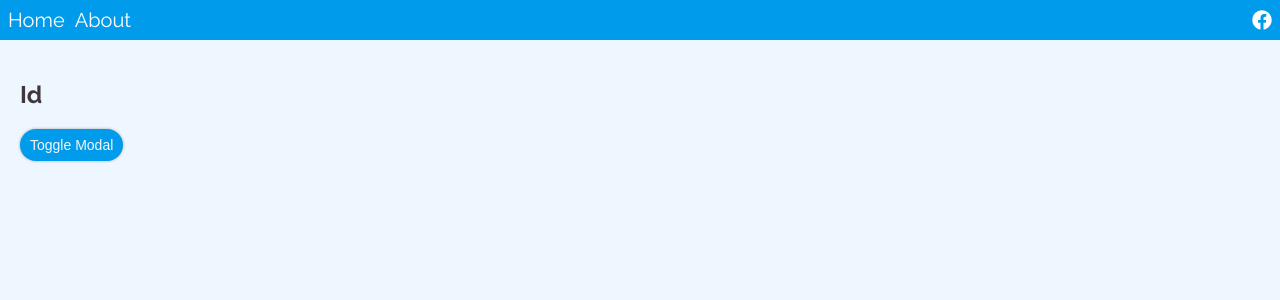
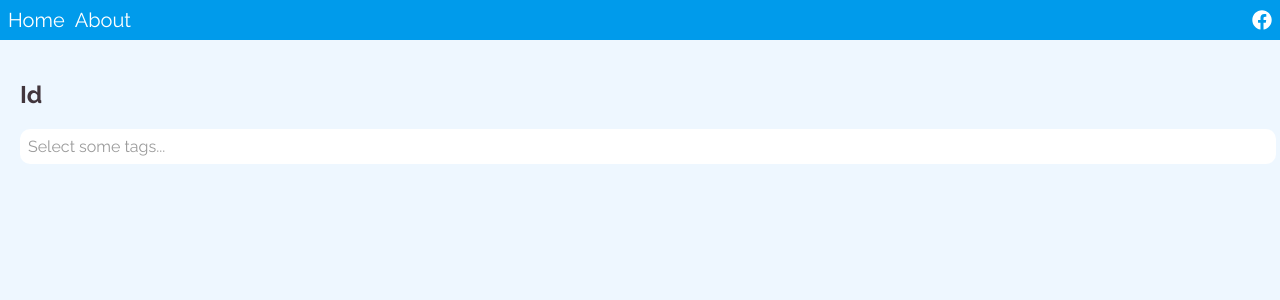
Before and after one commit to whytekiwi/savey_frontend, a React (Create React App) app: page / in a window 1280 px wide. Shown: the top 300 px of the page. Built offline with nearby package versions, Linux system fonts and the light colour scheme.

Commit message:
tag selector working

```diff
--- a/src/assets/sass/colors.sass
+++ b/src/assets/sass/colors.sass
@@ -22,6 +22,7 @@ $text-light: #f5f7f6
 $test-light-disabled: #D2DBD6
 $text-light: #f5f7f6
 $text-dark: #42363d
+$text-disabled: #9b9b9b
 
 $white: #fff
 $black: #000
--- a/src/components/common/button/button.sass
+++ b/src/components/common/button/button.sass
@@ -21,7 +21,7 @@ button
   border: none
   padding: sizes.$padding-comfortable sizes.$padding-social-distance
   font-size: sizes.$font-small
-  border-radius: 50vh
+  border-radius: 0.7rem / 50%
   &.primary
     @include coloring(colors.$primary, colors.$primary-dark, colors.$primary-light)
   &.success
--- /dev/null
+++ b/src/components/common/tagSelector/tag.ts
@@ -0,0 +1,15 @@
+export enum Tag {
+  Funny = "Funny",
+  Happy = "Happy",
+  Memory = "Memory",
+  Story = "Story",
+  Heartfelt = "Heartfelt",
+  Song = "Song",
+}
+
+export class TagUtil {
+  /**
+   * A list of all colors
+   */
+  static allTags: string[] = Object.values(Tag);
+}
--- /dev/null
+++ b/src/components/common/tagSelector/tagSelector.sass
@@ -0,0 +1,48 @@
+@use "../../../assets/sass/colors"
+@use "../../../assets/sass/sizes"
+@use "../../../assets/sass/shadows"
+@import "../../../assets/sass/main"
+
+.tag-selector
+  width: 100%
+  position: relative
+  display: inline-block
+  background-color: colors.$white
+  padding: sizes.$padding-comfortable
+  border-radius: sizes.$radius-dad-bod
+  > .selected-tags
+    display: flex
+    flex-direction: row
+    gap: sizes.$padding-comfortable
+    > span:not(.placeholder)
+      padding: sizes.$padding-hug sizes.$padding-comfortable
+      background: colors.$primary
+      color: colors.$text-light
+      border-radius: 0.7rem / 50%
+    > .placeholder
+      color: colors.$text-disabled
+
+
+  &.expanded
+    border-radius: sizes.$radius-dad-bod sizes.$radius-dad-bod 0 0
+  .dropdown-content
+    @include shadows.shadow(20)
+    user-select: none
+    transform-origin: 50% 0
+    display: flex
+    flex-direction: column
+    width: calc(100%)
+    background-color: colors.$white
+    left: 0
+    top: 100%
+    position: absolute
+    border-radius: 0 0 sizes.$radius-dad-bod sizes.$radius-dad-bod
+    > .selected
+      background-color: colors.$success-light
+    > div
+      padding: sizes.$padding-comfortable
+      &:hover
+        background-color: colors.$primary-light
+        cursor: pointer
+      &:last-child
+        border-radius: 0 0 sizes.$radius-dad-bod sizes.$radius-dad-bod
--- /dev/null
+++ b/src/components/common/tagSelector/tagSelector.tsx
@@ -0,0 +1,56 @@
+import classNames from "classnames";
+import React, { useState } from "react";
+import { TagUtil } from "./tag";
+import "./tagSelector.sass";
+
+export interface ITagSelectorProps {
+  selectedTags: string[];
+  onTagToggled: (tag: string) => void;
+}
+
+const ColorPicker: React.FC<ITagSelectorProps> = ({
+  selectedTags,
+  onTagToggled,
+}) => {
+  const [isExpanded, setIsExpanded] = useState(false);
+
+  const formatSelectedTag = (tag: string): JSX.Element => {
+    return (
+      <span className="display-tag" key={tag}>
+        {tag}
+      </span>
+    );
+  };
+
+  return (
+    <div
+      className={classNames("tag-selector", {
+        expanded: isExpanded,
+      })}
+      onClick={() => setIsExpanded(!isExpanded)}
+    >
+      <div className="selected-tags">
+        {selectedTags.length > 0 ? selectedTags.map((tag) => formatSelectedTag(tag)) : <span className="placeholder">Select some tags...</span>}
+      </div>
+      {isExpanded && (
+        <div className="dropdown-content">
+          {TagUtil.allTags.map((tag) => (
+            <div
+              className={classNames("color-value", {
+                selected: selectedTags.includes(tag),
+              })}
+              key={tag}
+              onClick={() => {
+                onTagToggled(tag);
+              }}
+            >
+              {tag}
+            </div>
+          ))}
+        </div>
+      )}
+    </div>
+  );
+};
+
+export default ColorPicker;
--- a/src/pages/home/home.tsx
+++ b/src/pages/home/home.tsx
@@ -2,26 +2,31 @@ import React, { useState } from "react";
 import { useParams } from "react-router-dom";
 import Button from "../../components/common/button/button";
 import Modal from "../../components/common/modal/modal";
+import TagSelector from "../../components/common/tagSelector/tagSelector";
 
 export interface IHomeProps {}
 
 const Home: React.FC<IHomeProps> = ({}) => {
-  const [open, setIsOpen] = useState(false);
+  const [tags, setSelectedTags] = useState<string[]>([]);
 
   const params = useParams();
   const id = params["id"];
 
-  const handleToggle = () => {
-    setIsOpen(!open);
+  const handleTagToggle = (tag: string) => {
+    const t = tags;
+    const index = t.indexOf(tag);
+    if (index > -1) {
+      t.splice(index, 1);
+    } else {
+      t.push(tag);
+    }
+    setSelectedTags(t);
   };
 
   return (
     <div>
       <h2>Id {id}</h2>
-      <Button onClick={handleToggle}>Toggle Modal</Button>
-      <Modal open={open} toggle={handleToggle}>
-        <input type="text"/>
-      </Modal>
+      <TagSelector selectedTags={tags} onTagToggled={handleTagToggle} />
     </div>
   );
 };
```
Also changed, not shown: src/models/tag.tsx (deleted, +0 -8 lines), src/models/wish.tsx (renamed from src/models/message.tsx, +4 -4 lines), src/components/common/colorSwatch/color.ts (renamed from src/components/common/colorSwatch/color.tsx).
